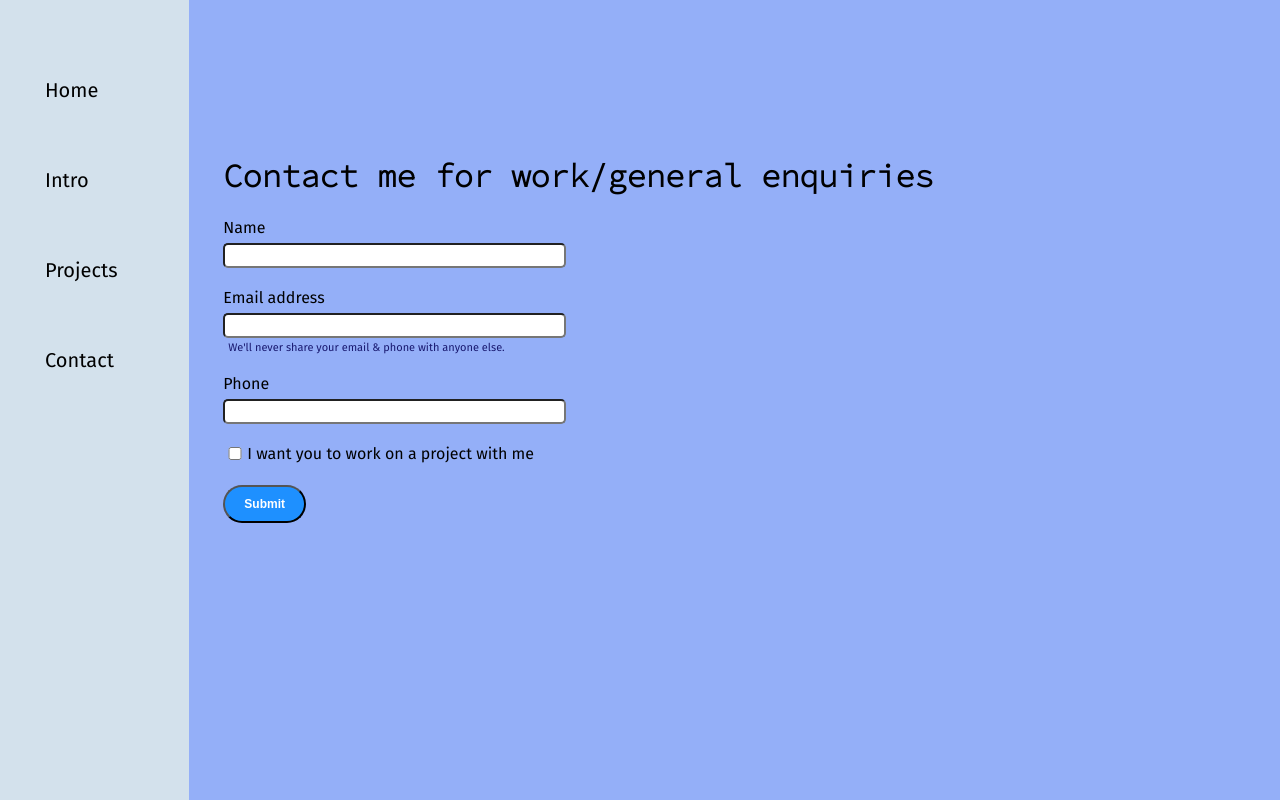
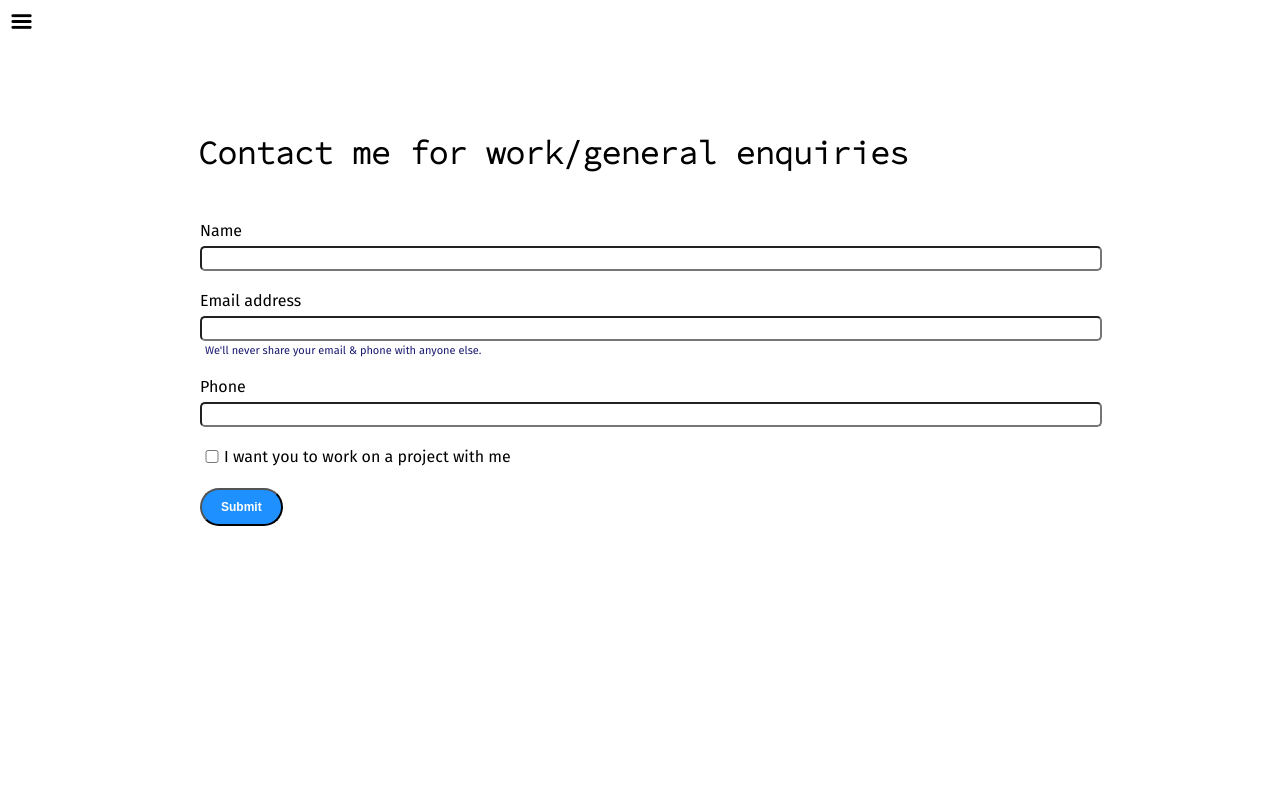
Before and after one commit to Daksh2356/Portfolio-site, a plain HTML site: page contact.html in a window 1280 px wide. Drawn offline with Linux system fonts and the light colour scheme.

Commit message:
New fonts and styles

```diff
--- a/contact.html
+++ b/contact.html
@@ -5,14 +5,14 @@
   <meta charset="UTF-8" />
   <meta http-equiv="X-UA-Compatible" content="IE=edge" />
   <meta name="viewport" content="width=device-width, initial-scale=1.0" />
-  <link rel="stylesheet" href="style5.css" />
+  <link rel="stylesheet" href="styles/style5.css" />
   <link rel="shortcut icon" href="assets/favicon.ico" type="image/x-icon">
   <title>Daksh Makhija - Web Developer, Programmer, Flutter Enthusiast</title>
 </head>
 
 <body>
   <div class="container">
-    <div class="sidebar">
+    <div class="sidebar sidebarGo">
       <nav>
         <ul>
           <li><a href="index.html">Home </a></li>
@@ -23,6 +23,10 @@
       </nav>
     </div>
     <div class="main">
+      <div class="hamburger">
+        <img  class="ham" src="assets/ham.png" alt="" width="23px">
+        <img class="cross" src="assets/cross.png" alt="" width="23px">
+      </div>
       <div class="contactform">
         <h1>
           Contact me for work/general enquiries
@@ -50,12 +54,7 @@
       </div>
     </div>
   </div>
-  <script>
-    let submit = document.getElementById('submit');
-    submit.addEventListener('click', function submit_form() {
-      alert('Thanks for filling the form, will connect with you shortly.  ');
-    }
-    );
+  <script src="js/script5.js">
   </script>
 </body>
 
--- /dev/null
+++ b/js/script5.js
@@ -0,0 +1,25 @@
+console.log("Script running");
+document.querySelector('.cross').style.display='none';
+document.querySelector('.hamburger').addEventListener('click',()=>{
+    document.querySelector('.sidebar').classList.toggle('sidebarGo');
+
+    if(document.querySelector('.sidebar').classList.contains('sidebarGo'))
+    {
+        document.querySelector('.ham').style.display='inline';
+        document.querySelector('.cross').style.display='none';
+    }
+    else{
+        document.querySelector('.ham').style.display='none';
+        setTimeout(() => {
+            document.querySelector('.cross').style.display='inline';
+
+        }, 350);
+
+    }
+})
+
+let submit = document.getElementById('submit');
+    submit.addEventListener('click', function submit_form() {
+      alert('Thanks for filling the form, will connect with you shortly.  ');
+    }
+    );
--- a/style1.css
+++ b/styles/style1.css
@@ -7,10 +7,12 @@
 }
 
 .sidebar {
-    background-color: #bfd3e4ad;
-    width: 200px;
+    position: absolute;
+    background-color: cornflowerblue;
+    /* width: 200px; */
     font-family: "Fira Sans", sans-serif;
     height: 100vh;
+    transition: 0.3s ease-in;
 }
 
 .sidebar nav {
@@ -28,9 +30,25 @@
     color: black;
 }
 
+.sidebarGo{
+    transform: translate(-443px, 0px);
+    position: absolute;
+}
+
 .main {
     /* background-color:#94aff8; */
     width: 90vw;
+}
+
+.hamburger {
+    position: absolute;
+    cursor: pointer;
+    top: 10px;
+    left: 10px;
+}
+
+.cross{
+    margin-left: 115px;
 }
 
 .container {
@@ -41,7 +59,7 @@
     /* background-color:rgb(226, 235, 240); */
     width: 80vw;
     height: 58vh;
-    margin: 144px auto;
+    margin: 144px 0 144px 170px;
     display: flex;
     justify-content: space-around;
 }
@@ -52,33 +70,36 @@
 
 .devInfo {
     display: flex;
+    font-size: 15px;
     justify-content: center;
     flex-direction: column;
     font-family: "Source Code Pro", monospace;
 }
 
 .hello {
-    font-size: 65px;
+    font-size: 3em;
+
 }
 
 .name {
-    font-size: 50px;
+    font-size: 3em;
     font-weight: bold;
     font-family: "Fira Sans", sans-serif;
 }
 
 .about {
-    font-size: 40px;
+    font-size: 2.5em;
+
 }
 
 .moreabout {
     margin-top: 34px;
-    font-size: 22px;
+    font-size: 2em;
     font-family: "Fira Sans", sans-serif;
 }
 
 .buttons {
-    margin-top: 34px;
+    margin-top: 2.2em;
 }
 
 .btn {
@@ -87,7 +108,7 @@
     color: white;
     background-color: dodgerblue;
     font-weight: bold;
-    margin: 0 3px;
+    margin: 3px 3px;
     font-size: 21px;
     cursor: pointer;
 }
@@ -96,3 +117,22 @@
     background-color: white;
     color: blue;
 }
+
+@media (max-width:1200px){
+
+    .infoContainer{
+        flex-wrap: wrap;
+    }
+
+    .devInfo{
+        font-size: 10px;
+    }
+
+    .devPic img{
+        margin-top: 24px;
+    }
+
+    .btn{
+       font-size: 10px;
+    }
+}
--- a/style2.css
+++ b/styles/style2.css
@@ -7,10 +7,12 @@
 }
 
 .sidebar {
-    background-color: #bfd3e4ad;
-    width: 200px;
+    background-color: cornflowerblue;
+    position: absolute;
+    /* width: 200px; */
     font-family: "Fira Sans", sans-serif;
     height: 100vh;
+    transition: 0.3s ease-in;
 }
 
 .sidebar nav {
@@ -28,15 +30,33 @@
     color: black;
 }
 
+.sidebarGo{
+    transform: translate(-443px, 0px);
+    position: absolute;
+}
+
 .main {
     /* background-color:#94aff8; */
     width: 90vw;
 }
 
+.hamburger {
+    position: absolute;
+    cursor: pointer;
+    top: 10px;
+    left: 10px;
+}
+
+.cross{
+    margin-left: 115px;
+}
+
 .container {
     display: flex;
 }
-
+.intro{
+    margin: 10px 160px;
+}
 .intro h1,
 .intro h2 {
     font-family: "Fira Sans", sans-serif;
@@ -61,7 +81,7 @@
     width: 23px;
     height: 6px;
     border: 2px solid black;
-    background-color: #bfd3e4ad;
+    background-color: cornflowerblue;
 }
 
 .skillItem {
@@ -78,7 +98,7 @@
 
 .hundred:hover {
     width: 265px;
-    background-color: #bfd3e4ad;
+    background-color: cornflowerblue;
 }
 
 .fifty {
@@ -88,7 +108,7 @@
 
 .fifty:hover {
     width: 125px;
-    background-color: #bfd3e4ad;
+    background-color: cornflowerblue;
 }
 
 .t5 {
@@ -98,5 +118,5 @@
 
 .t5:hover {
     width: 75px;
-    background-color: #bfd3e4ad;
+    background-color: cornflowerblue;
 }
--- a/style4.css
+++ b/styles/style4.css
@@ -7,10 +7,12 @@
 }
 
 .sidebar {
-    background-color: #bfd3e4ad;
-    width: 200px;
-    font-family: 'Fira Sans', sans-serif;
+    background-color: cornflowerblue;
+    position: absolute;
+    /* width: 200px; */
+    font-family: "Fira Sans", sans-serif;
     height: 100vh;
+    transition: 0.3s ease-in;
 }
 
 .sidebar nav {
@@ -29,9 +31,25 @@
     color: black;
 }
 
+.sidebarGo{
+    transform: translate(-443px, 0px);
+    position: absolute;
+}
+
 .main {
-    /* background-color:#94aff8; */
+    /* background-color: cornflowerblue;#94aff8; */
     width: 90vw;
+}
+
+.hamburger {
+    position: absolute;
+    cursor: pointer;
+    top: 10px;
+    left: 10px;
+}
+
+.cross{
+    margin-left: 115px;
 }
 
 .container {
@@ -40,9 +58,8 @@
 }
 
 .projectcontainer {
-    margin: 22px;
-    padding: 5px;
-    margin-top: 80px;
+    margin: 40px 160px;
+    /* padding: 40px; */
 }
 
 .projectcontainer h1 {
--- a/style5.css
+++ b/styles/style5.css
@@ -7,10 +7,12 @@
 }
 
 .sidebar {
-    background-color: #bfd3e4ad;
-    width: 200px;
-    font-family: 'Fira Sans', sans-serif;
+    background-color: cornflowerblue;
+    position: absolute;
+    /* width: 200px; */
+    font-family: "Fira Sans", sans-serif;
     height: 100vh;
+    transition: 0.3s ease-in;
 }
 
 .sidebar nav {
@@ -29,9 +31,25 @@
     color: black;
 }
 
+.sidebarGo{
+    transform: translate(-443px, 0px);
+    position: absolute;
+}
+
 .main {
-    background-color: #94aff8;
+    /* background-color:#94aff8; */
     width: 90vw;
+}
+
+.hamburger {
+    position: absolute;
+    cursor: pointer;
+    top: 10px;
+    left: 10px;
+}
+
+.cross{
+    margin-left: 115px;
 }
 
 .container {
@@ -64,13 +82,14 @@
 .contactform {
 
     font-family: 'Fira Sans', sans-serif;
-    padding: 0 34px;
-    padding-top: 144px;
+    padding: 0 10px;
+    padding-top: 55px;
+    margin: 0 25px;
 }
 
 .contactform h1 {
-    font-family: 'Source Code Pro', monospace;
-    padding: 12px 0;
+    font-family: "Source Code Pro", monospace;
+    padding: 38px;
 }
 
 .contactform form div {
@@ -80,10 +99,13 @@
 }
 
 .contactform form div input {
-    width: 26vw;
+    /* width: 26vw; */
     border-radius: 5px;
     margin: 6px 0 0 0;
     padding: 3px;
+}
+.contactform form {
+    margin: 0 40px;
 }
 
 #emailHelp {
@@ -102,3 +124,10 @@
     width: 24px;
     margin: 3px 0;
 }
+
+@media (max-width:1615px){
+
+    .contactform{
+        margin: 40px 0 40px 150px;
+    }
+}
```
Also changed, not shown: index.html (+8 -2 lines), intro.html (+8 -2 lines), js/script1.js (added, +19 -0 lines), js/script2.js (added, +19 -0 lines), js/script4.js (added, +19 -0 lines), projects.html (+8 -2 lines), assets/cross.png (added), assets/ham.png (added).
